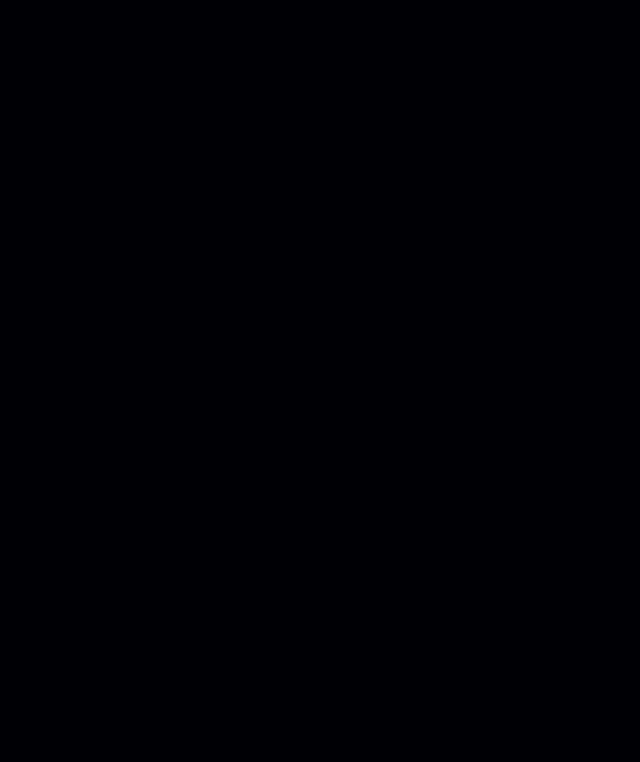
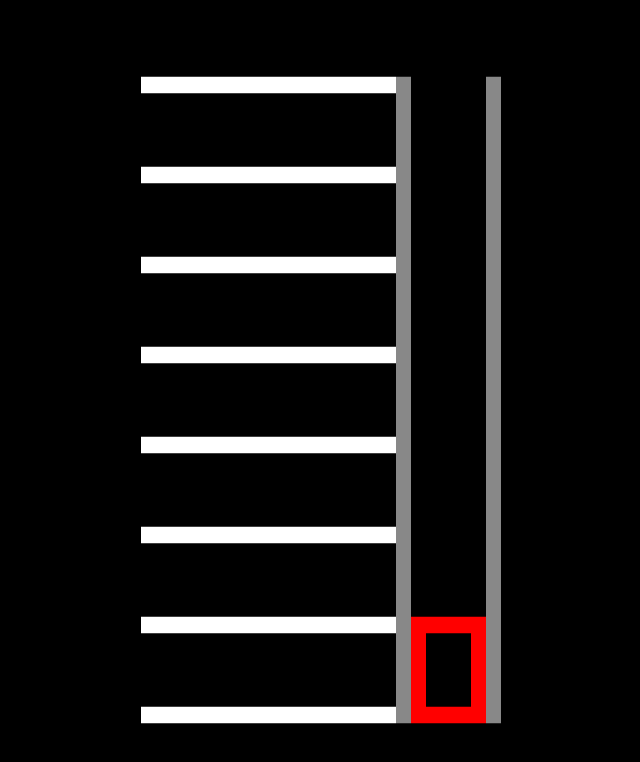
Before and after one commit to Oletus/elevator, a website: page index.html in a window 1280 px wide. Shown: the whole page, without its empty margins (319-959 px from the left). Drawn offline with Linux system fonts and the light colour scheme.

Commit message:
First version of level with elevator

```diff
--- a/index.html
+++ b/index.html
@@ -23,6 +23,8 @@
 <script src="src/util2d.js"></script>
 <script src="src/utiljs.js"></script>
 <script src="src/tilemap.js"></script>
+
+<script src="src/level.js"></script>
 <script>
 'use strict';
 
@@ -36,6 +38,7 @@ var Game = function(resizer) {
         }
     });
     this.time = 0;
+    this.level = new Level();
 };
 
 Game.prototype.render = function(ctx) {
@@ -45,8 +48,9 @@ Game.prototype.render = function(ctx) {
     if (ctx === undefined) {
         ctx = this.realCtx;
     }
-    ctx.fillStyle = cssUtil.rgbString([0, 0, (Math.sin(this.time) * 0.5 + 0.5) * 255]);
+    ctx.fillStyle = 'black'
     ctx.fillRect(0, 0, ctx.canvas.width, ctx.canvas.height);
+    this.level.render(ctx);
     return ctx;
 };
 
@@ -60,7 +64,7 @@ window['start'] = function() {
     var DEBUG_MAIN_LOOP = DEV_MODE && true; // Set to true to allow fast-forwarding main loop with 'f'
     Audio.muteAll(DEV_MODE && false); // Set to true if sounds annoy developers
 
-    var resizer = new CanvasResizer({mode: CanvasResizer.Mode.DYNAMIC});
+    var resizer = new CanvasResizer({mode: CanvasResizer.Mode.FIXED_COORDINATE_SYSTEM, width: 1280, height: 720});
     var game = new Game(resizer);
     startMainLoop([resizer, game, new LoadingBar()], {debugMode: DEBUG_MAIN_LOOP});
 };
--- /dev/null
+++ b/src/level.js
@@ -0,0 +1,119 @@
+
+var LevelTiles = [
+    'xxxxxxxxxxxxxxxxxh     h',
+    '                 h     h',
+    '                 h     h',
+    '                 h     h',
+    '                 h     h',
+    '                 h     h',
+    'xxxxxxxxxxxxxxxxxh     h',
+    '                 h     h',
+    '                 h     h',
+    '                 h     h',
+    '                 h     h',
+    '                 h     h',
+    'xxxxxxxxxxxxxxxxxh     h',
+    '                 h     h',
+    '                 h     h',
+    '                 h     h',
+    '                 h     h',
+    '                 h     h',
+    'xxxxxxxxxxxxxxxxxh     h',
+    '                 h     h',
+    '                 h     h',
+    '                 h     h',
+    '                 h     h',
+    '                 h     h',
+    'xxxxxxxxxxxxxxxxxh     h',
+    '                 h     h',
+    '                 h     h',
+    '                 h     h',
+    '                 h     h',
+    '                 h     h',
+    'xxxxxxxxxxxxxxxxxh     h',
+    '                 h     h',
+    '                 h     h',
+    '                 h     h',
+    '                 h     h',
+    '                 h     h',
+    'xxxxxxxxxxxxxxxxxh     h',
+    '                 h     h',
+    '                 h     h',
+    '                 h     h',
+    '                 h     h',
+    '                 h     h',
+    'xxxxxxxxxxxxxxxxxh     h',
+];
+
+var ElevatorTiles = [
+    'ooooo',
+    'o   o',
+    'o   o',
+    'o   o',
+    'o   o',
+    'o   o',
+    'ooooo'
+];
+
+var Floor = function(options) {
+    var defaults = {
+        y: 0, // Floor number rises upwards
+        name: 'Products'
+    };
+    objectUtil.initWithDefaults(this, defaults, options);
+};
+
+Floor.height = 6;
+
+var Elevator = function(options) {
+    var defaults = {
+        y: 0, // Floor number rises upwards
+        x: 0
+    };
+    objectUtil.initWithDefaults(this, defaults, options);
+    this.slots = [null, null, null];
+    this.tilemap = new TileMap({initTile: TileMap.initFromData(ElevatorTiles), height: ElevatorTiles.length, width: ElevatorTiles[0].length });
+};
+
+Elevator.prototype.getUniqueOccupants = function() {
+    var occupants = [];
+    for (var i = 0; i < this.slots.length; ++i) {
+        if (this.slots[i] !== null && occupants.indexOf(this.slots[i]) < 0) {
+            occupants.push(this.slots[i]);
+        }
+    }
+    return occupants;
+};
+
+Elevator.prototype.render = function(ctx, numFloors) {
+    ctx.save();
+    var drawY = (numFloors - this.y - 1) * Floor.height;
+    ctx.translate(this.x, drawY);
+    ctx.fillStyle = 'red';
+    this.tilemap.render(ctx, function(tile) { return tile === 'o'; }, 0.05, 0.05);
+    ctx.restore();
+};
+
+var Level = function() {
+    this.tilemap = new TileMap({initTile: TileMap.initFromData(LevelTiles), height: LevelTiles.length, width: LevelTiles[0].length });
+    this.numFloors = Math.floor(this.tilemap.height / Floor.height);
+    this.elevator = new Elevator({x: 18});
+};
+
+Level.prototype.render = function(ctx) {
+    ctx.save();
+    ctx.translate(ctx.canvas.width * 0.5, ctx.canvas.height * 0.5);
+    ctx.scale(15, 15);
+    ctx.translate(-this.tilemap.width * 0.5, -this.tilemap.height * 0.5);
+    ctx.fillStyle = 'white';
+    this.tilemap.render(ctx, function(tile) { return tile === 'x'; }, 0.05, 0.05);
+    ctx.fillStyle = '#888';
+    this.tilemap.render(ctx, function(tile) { return tile === 'h'; }, 0.05, 0.05);
+
+    this.elevator.render(ctx, this.numFloors);
+    ctx.restore();
+};
+
+Level.prototype.update = function(deltaTime) {
+
+};
```
